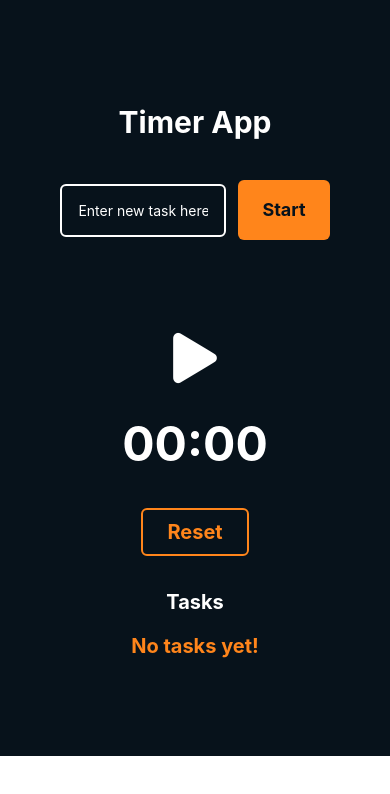
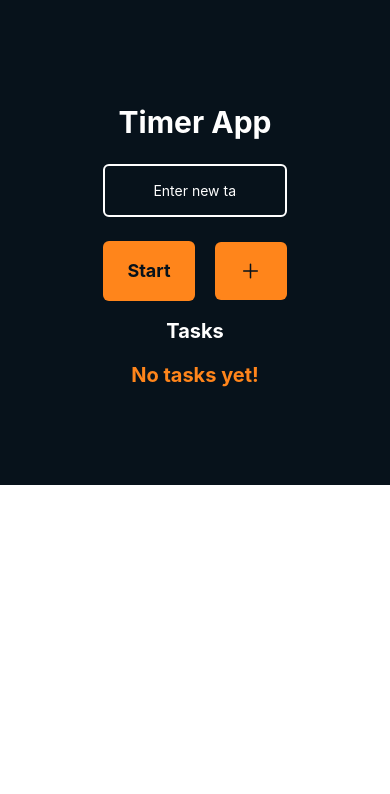
Before and after one commit to emmysoft/timer-app, a React Native app: screen / in a window 390 px wide. Shown: the top 794 px of the page. Built offline with nearby package versions, Linux system fonts and the light colour scheme.

Commit message:
ft- new UI loading

```diff
--- a/App.js
+++ b/App.js
@@ -1,9 +1,10 @@
 import { StatusBar } from 'expo-status-bar';
-import { SafeAreaView, ScrollView, Text, TextInput, TouchableOpacity, View } from 'react-native';
+import { SafeAreaView, Text, TextInput, TouchableOpacity, View } from 'react-native';
 import { useEffect, useState } from 'react';
 import Constants from 'expo-constants';
 import tw from 'twrnc';
 import { Ionicons } from '@expo/vector-icons';
+// import { SymbolView } from 'expo-symbols';
 
 const formatNumber = number => `0${number}`.slice(-2);
 const getRemaining = (time) => {
@@ -46,7 +47,6 @@ export default function App() {
   const reset = () => {
     setRemainingSecs(0);
     setIsActive(false);
-    setCheckTasks(true);
   }
 
   return (
@@ -57,33 +57,24 @@ export default function App() {
           <View style={tw`p-2`}>
             <Text style={tw`font-bold text-3xl text-[#fff] bg-[#07121B]`}>Timer App</Text>
           </View>
-          <View style={tw`p-4 flex flex-row justify-center items-center gap-3 w-full`}>
+          <View style={tw`px-12 flex justify-center items-center gap-6`}>
             <TextInput
-              style={tw`border-[#fff] border-2 rounded-md min-w-full py-4 px-4 text-white`}
+              style={tw`border-[#fff] border-2 rounded-md w-full py-4 px-12 text-white`}
               placeholder='Enter new task here...'
               placeholderTextColor={"#fff"}
               onChangeText={(e) => setTask(e)}
               value={task}
             />
-            <TouchableOpacity style={tw`py-4 px-6 rounded-md bg-[#ff851b]`} onPress={() => handleToggle()}>
-              {isActive ?
-                <Text style={tw`text-[#07121b] text-lg font-bold`}>Pause</Text> :
-                <Text style={tw`text-[#07121b] text-lg font-bold`}>Start</Text>}
-            </TouchableOpacity>
-          </View>
-          <View style={tw`flex justify-center items-center gap-6 pt-12`}>
-            {isActive
-              ?
-              <Ionicons name='pause' size={70} color='#fff' />
-              :
-              <Ionicons name='play' size={70} color='#fff' />
-            }
-            <Text style={tw`text-[#fff] text-5xl font-bold`}>{`${mins}:${sec}`}</Text>
-            <View style={tw`p-4`}>
-              <TouchableOpacity onPress={() => reset()} style={tw`px-6 py-2 rounded-md border-[#ff851b] border-2 w-full`}>
-                <Text style={tw`text-[#ff851b] text-xl font-bold`}>
-                  Reset
-                </Text>
+            <View style={tw`flex flex-row justify-center items-center gap-5`}>
+              <TouchableOpacity style={tw`py-4 px-6 rounded-md bg-[#ff851b]`} onPress={() => handleToggle()}>
+                {isActive ?
+                  <Text style={tw`text-[#07121b] text-lg font-bold`}>Pause</Text>
+                  :
+                  <Text style={tw`text-[#07121b] text-lg font-bold`}>Start</Text>
+                }
+              </TouchableOpacity>
+              <TouchableOpacity style={tw`py-4 px-6 rounded-md bg-[#ff851b]`} onPress={reset}>
+                <Ionicons name='add' size={24} color='#07121b' />
               </TouchableOpacity>
             </View>
           </View>
@@ -94,13 +85,22 @@ export default function App() {
             <Text style={tw`text-xl text-[#ff851b] font-bold text-center`}>No tasks yet!</Text>
             :
             <View style={tw`flex flex-col justify-center items-center gap-5`}>
-              {tasks.map((goal) =>
-                <View style={tw`flex flex-row justify-center items-center gap-12`}>
-                  <Text key={goal} style={tw`text-white font-bold text-xl`}>{goal}</Text>
+              {tasks.map((goal, index) => (
+                <View style={tw`flex flex-row justify-center items-center gap-12 w-full`}>
+                  <Text key={index.toString()} style={tw`text-white font-bold text-xl`}>{goal}</Text>
                   <Text style={tw`text-white font-bold text-lg`}>{`${mins}:${sec}`}</Text>
-                  <Ionicons name='trash' size={30} color='#ff851b' onPress={() => setCheckTasks(true)} />
+                  <View style={tw`flex flex-row justify-center items-center gap-2`}>
+                    <Ionicons name='trash' size={20} color='#ff851b' onPress={() => setCheckTasks(true)} />
+                    <Ionicons name='refresh-outline' size={20} color='#ff851b' onPress={reset} />
+                    {isActive
+                      ?
+                      <Ionicons name="pause" size={20} color={'#ff851b'} onPress={handleToggle} />
+                      :
+                      <Ionicons name="play" size={30} color={'#ff851b'} onPress={handleToggle} />
+                    }
+                  </View>
                 </View>
-              )}
+              ))}
             </View>
           }
         </View>
--- a/package.json
+++ b/package.json
@@ -18,7 +18,8 @@
     "react-native": "0.74.1",
     "react-native-safe-area-context": "4.10.1",
     "react-native-screens": "3.31.1",
-    "twrnc": "^4.2.0"
+    "twrnc": "^4.2.0",
+    "expo-symbols": "~0.1.4"
   },
   "devDependencies": {
     "@babel/core": "^7.20.0"
```
Also changed, not shown: 1 other file (tests, documents, lock files or other folders).
